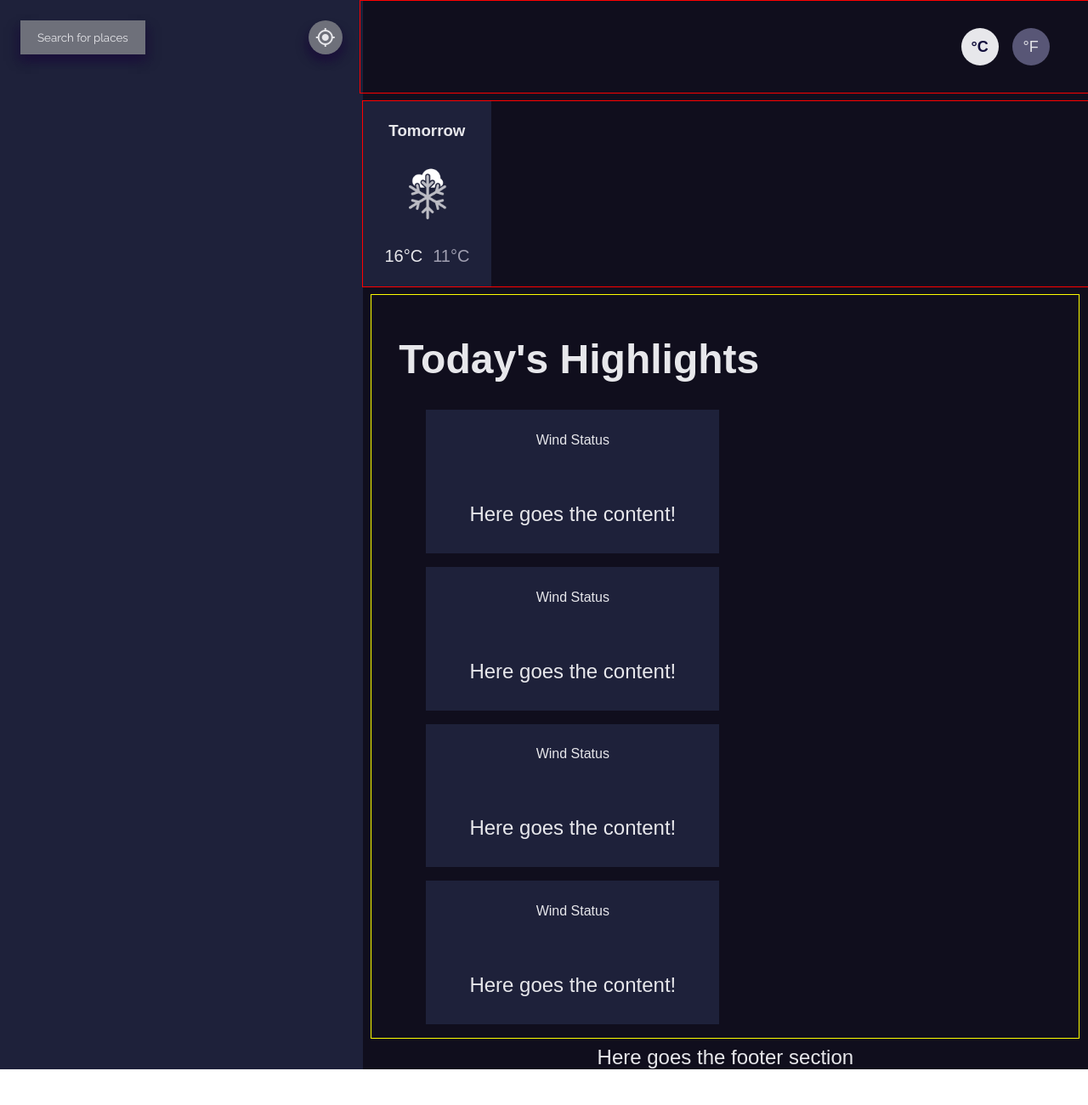
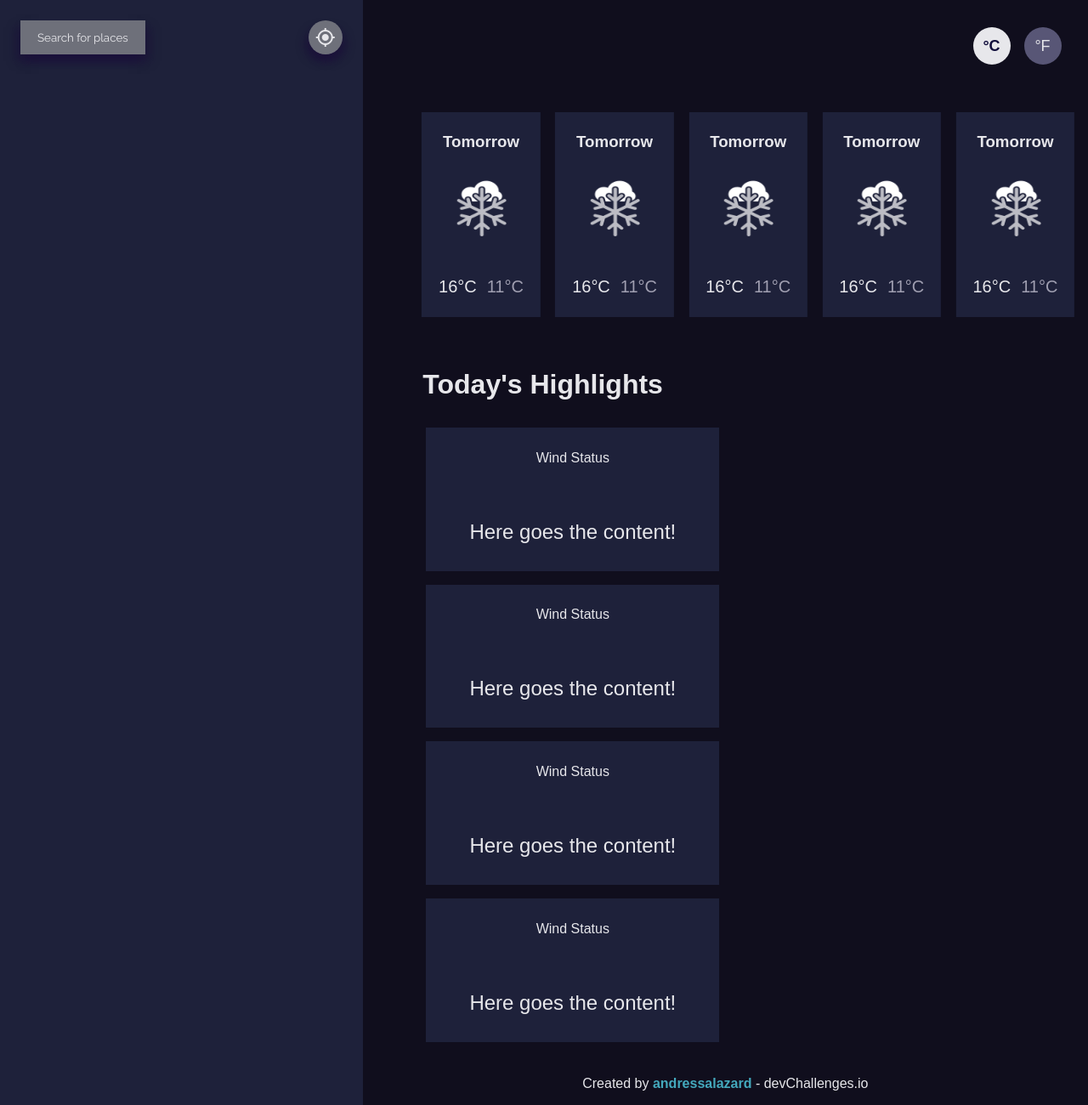
Before and after one commit to andressalazard/weather_app, a React (Create React App) app: page / in a window 1280 px wide. Shown: the whole page at 85% size. Before the commit the page ends 1258 px from the top, so only its background shows below. Built offline with nearby package versions, Linux system fonts and the light colour scheme; no server answers; a web font is replaced by a local one.

Commit message:
change the organization of the info components

```diff
--- a/src/components/InfoSection-components/Highlight/Highlight.module.css
+++ b/src/components/InfoSection-components/Highlight/Highlight.module.css
@@ -1,7 +1,12 @@
 .container {
   width: 90%;
   padding: 1rem 2rem;
-  border: 1px solid yellow;
+}
+
+.title {
+  font-size: 2rem;
+  margin-bottom: 2rem;
+  padding-left: 1.75rem;
 }
 
 .stats_section {
--- a/src/components/InfoSection-components/IncomingWeather/IncomingWeather.module.css
+++ b/src/components/InfoSection-components/IncomingWeather/IncomingWeather.module.css
@@ -20,8 +20,8 @@
 }
 
 .weather_state {
-  width: 55%;
-  height: 55%;
+  width: 80%;
+  height: 80%;
 
   /*Later change this images and remove this field*/
   transform: translateX(-15%);
--- a/src/components/InfoSection-components/TemperatureConverter/TemperatureConverter.module.css
+++ b/src/components/InfoSection-components/TemperatureConverter/TemperatureConverter.module.css
@@ -1,8 +1,8 @@
 .container {
-  width: 95%;
+  width: 94.5%;
   padding: 2rem 0;
-  padding-right: 3rem;
-  border: 1px solid red;
+  padding-right: 1rem;
+  /* border: 1px solid red; */
   display: flex;
   flex-direction: row-reverse;
   gap: 1rem;
--- a/src/components/InfoSection-components/WeatherForecast/WeatherForecast.js
+++ b/src/components/InfoSection-components/WeatherForecast/WeatherForecast.js
@@ -8,6 +8,10 @@ export default class WeatherForecast extends React.Component{
     return(
     <div className={styles.container}>
       <IncomingWeather/>
+      <IncomingWeather/>
+      <IncomingWeather/>
+      <IncomingWeather/>
+      <IncomingWeather/>
     </div>
     )
   }
--- a/src/components/InfoSection-components/WeatherForecast/WeatherForecast.module.css
+++ b/src/components/InfoSection-components/WeatherForecast/WeatherForecast.module.css
@@ -1,4 +1,7 @@
 .container {
-  width: 100%;
-  border: 1px solid red;
+  width: 90%;
+  display: flex;
+  justify-content: space-between;
+  transform: translateX(3.5%);
+  margin: 1rem 0;
 }
--- a/src/components/InfoSection/InfoSection.js
+++ b/src/components/InfoSection/InfoSection.js
@@ -12,7 +12,11 @@ export default class InfoSection extends React.Component{
         <TemperatureConverter/>
         <WeatherForecast/>
         <Highlight/>
-        <div>Here goes the footer section</div>
+        <div className={styles.footer}>
+        <p>Created by <a href={'https://github.com/andressalazard/'}>
+          andressalazard
+        </a> - devChallenges.io</p>
+        </div>
       </div>
     )
   }
--- a/src/components/InfoSection/InfoSection.module.css
+++ b/src/components/InfoSection/InfoSection.module.css
@@ -11,3 +11,13 @@
 
   font-size: 1.5rem;
 }
+
+.footer {
+  font-size: 1rem;
+}
+
+.footer a {
+  text-decoration: none;
+  font-weight: 600;
+  color: #44a9bd;
+}
--- a/src/components/Summary-components/DateTime/DateTime.module.css
+++ b/src/components/Summary-components/DateTime/DateTime.module.css
@@ -1,8 +1,6 @@
 .container {
   padding: 1.5rem;
   display: block;
-
-  border: 1px solid red;
 }
 
 .datetime_section {
```
